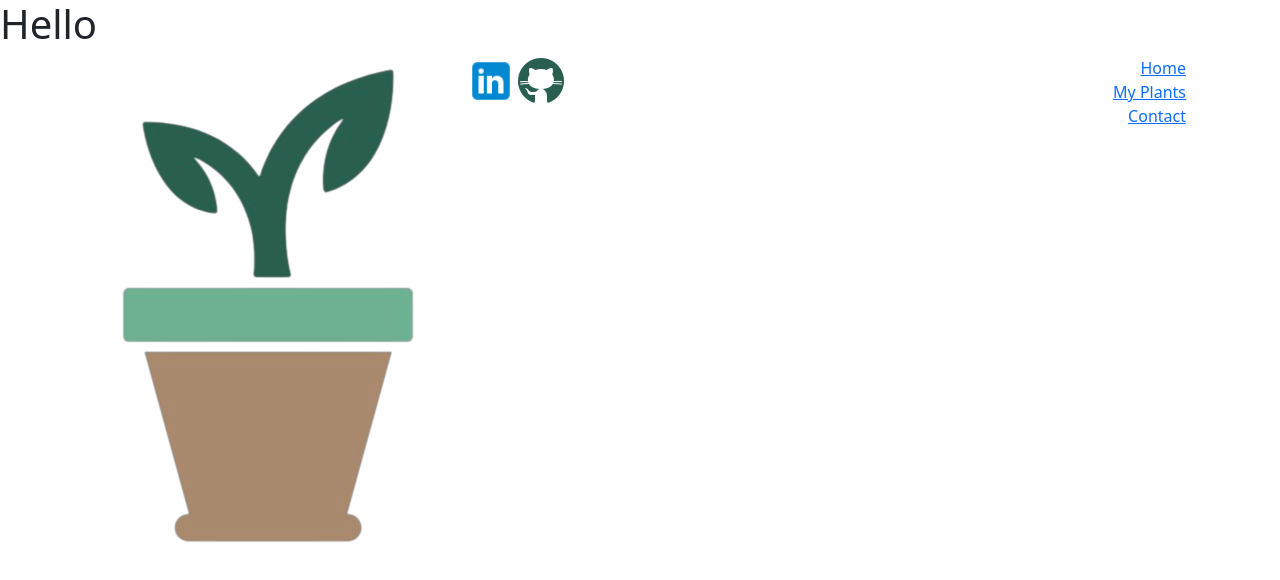
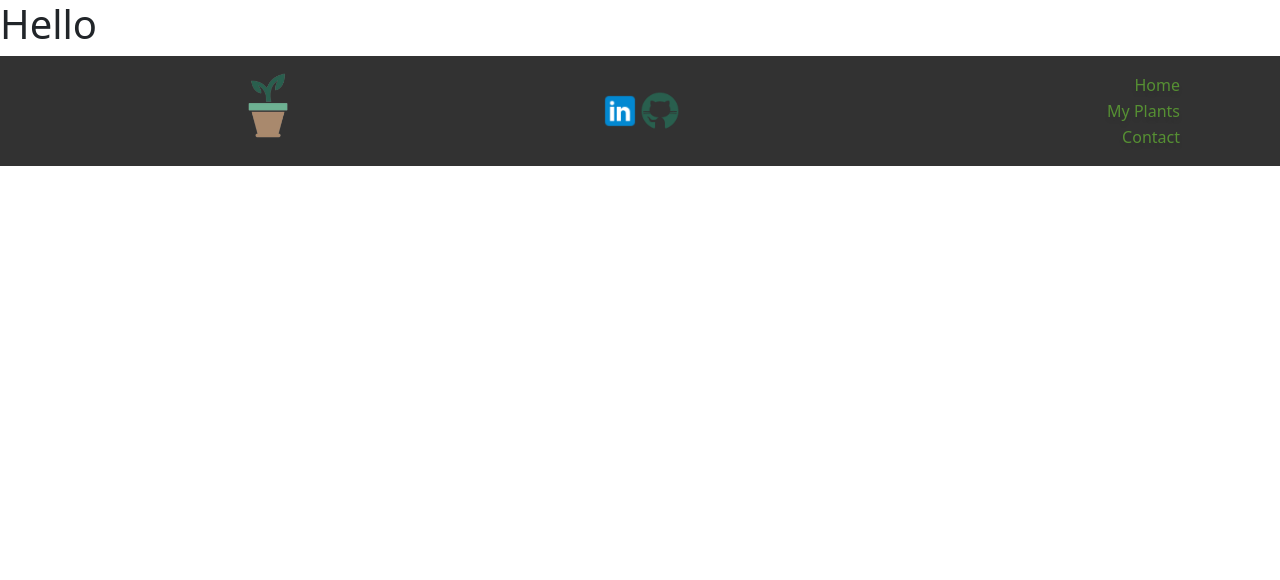
Before and after one commit to CodrinCarpovici/plantit, a React (Vite) app: page / in a window 1280 px wide. Shown: the top 580 px of the page. Built offline with nearby package versions, Linux system fonts and the light colour scheme.

Commit message:
added styling for footer and included framer motion in dependencies

```diff
--- a/package.json
+++ b/package.json
@@ -12,6 +12,7 @@
   },
   "dependencies": {
     "bootstrap": "^5.3.3",
+    "framer-motion": "^11.1.9",
     "react": "^18.2.0",
     "react-dom": "^18.2.0",
     "sass": "^1.76.0",
--- a/src/App.scss
+++ b/src/App.scss
@@ -29,16 +29,16 @@ $paragraph-text-highlight-fw: medium;
 
 //COLORS
 $primary-black: #323232;
-$primary-dark-green : #295f4e;
+$primary-dark-green: #295f4e;
 $primary-light-green: #569033;
 $primary-warm: #a8896c;
-$priamry-cold: #39627F;
+$priamry-cold: #39627f;
 
-$secondary-grey: #B4B4B4;
+$secondary-grey: #b4b4b4;
 $secondary-dark-green: #6db193;
-$secondary-light-green: #96CF73;
-$secondary-warm: #96CF73;
-$secondary-cold: #6DB6EA;
+$secondary-light-green: #96cf73;
+$secondary-warm: #96cf73;
+$secondary-cold: #6db6ea;
 
 //ROUNDED
 $r16: 16px;
@@ -48,3 +48,32 @@ $r8: 8px;
 $button-shadow: 0px 4px 4px rgba(0, 0, 0, 0.1);
 $card-shadow: 0px 4px 4px rgba(0, 0, 0, 0.5);
 $img-shadow: 0px 4px 4px rgba(0, 0, 0, 0.2);
+
+/* FOOTER */
+#footer {
+  background-color: $primary-black;
+
+  .main-logo {
+    max-width: 40px;
+  }
+
+  .social-link {
+    box-shadow: $img-shadow;
+  }
+
+  .social-link-logo {
+    max-width: 40px;
+  }
+
+  .footer-link {
+    text-decoration: none;
+    background: none;
+    border: none;
+    color: $primary-light-green;
+    text-shadow: $button-shadow;
+  }
+
+  .footer-link:hover {
+    color: $secondary-light-green;
+  }
+}
--- a/src/components/Footer.jsx
+++ b/src/components/Footer.jsx
@@ -2,26 +2,93 @@ import React from "react";
 import mainLogo from "../assets/main-logo-icon.png";
 import linkedInIcon from "../assets/linkedin-icon.png";
 import githubIcon from "../assets/github-icon.png";
+import { motion } from "framer-motion";
 
 const Footer = () => {
   return (
-    <div id="footer" className="container">
+    <div id="footer" className="p-3">
+      <div className="container">
         <div className="container-fluid text-center">
           <div className="row">
             <div className="col">
-            <img src={mainLogo} alt="main logo" />
+              <a href="#">
+                <motion.img
+                  whileHover={{
+                    delay: 0,
+                    scale: 1.1,
+                  }}
+                  whileTap={{ scale: 0.95 }}
+                  src={mainLogo}
+                  alt="main logo"
+                  className="main-logo"
+                />
+              </a>
             </div>
-          <div className="col">
-            <div className="d-flex align-items-center">
-              <img src={linkedInIcon} alt="" />
-              <img src={githubIcon} alt="" />
-            </div>
+            <div className="col d-flex align-items-center justify-content-center">
+              <a href="">
+                <motion.img
+                  whileHover={{
+                    delay: 0,
+                    scale: 1.1,
+                  }}
+                  whileTap={{ scale: 0.95 }}
+                  src={linkedInIcon}
+                  alt="linkedIn link"
+                  className="social-link-logo"
+                />
+              </a>
+              <a href="">
+                <motion.img
+                  whileHover={{
+                    delay: 0,
+                    scale: 1.1,
+                  }}
+                  whileTap={{ scale: 0.95 }}
+                  src={githubIcon}
+                  alt="github link"
+                  className="social-link-logo"
+                />
+              </a>
             </div>
             <div className="col">
               <div className="d-flex flex-column align-items-end">
-              <a href="#">Home</a>
-              <a href="">My Plants</a>
-              <a href="">Contact</a>
+                <a href="#">
+                  <motion.button
+                    whileHover={{
+                      delay: 0,
+                      scale: 1.1,
+                    }}
+                    whileTap={{ scale: 0.95 }}
+                    className="footer-link"
+                  >
+                    Home
+                  </motion.button>
+                </a>
+                <a href="" className="footer-link">
+                  <motion.button
+                    whileHover={{
+                      delay: 0,
+                      scale: 1.1,
+                    }}
+                    whileTap={{ scale: 0.95 }}
+                    className="footer-link"
+                  >
+                    My Plants
+                  </motion.button>
+                </a>
+                <a href="" className="footer-link">
+                  <motion.button
+                    whileHover={{
+                      delay: 0,
+                      scale: 1.1,
+                    }}
+                    whileTap={{ scale: 0.95 }}
+                    className="footer-link"
+                  >
+                    Contact
+                  </motion.button>
+                </a>
+              </div>
             </div>
           </div>
         </div>
```
Also changed, not shown: 1 other file (tests, documents, lock files or other folders). Lines whose indentation alone changed are shown as unchanged.
